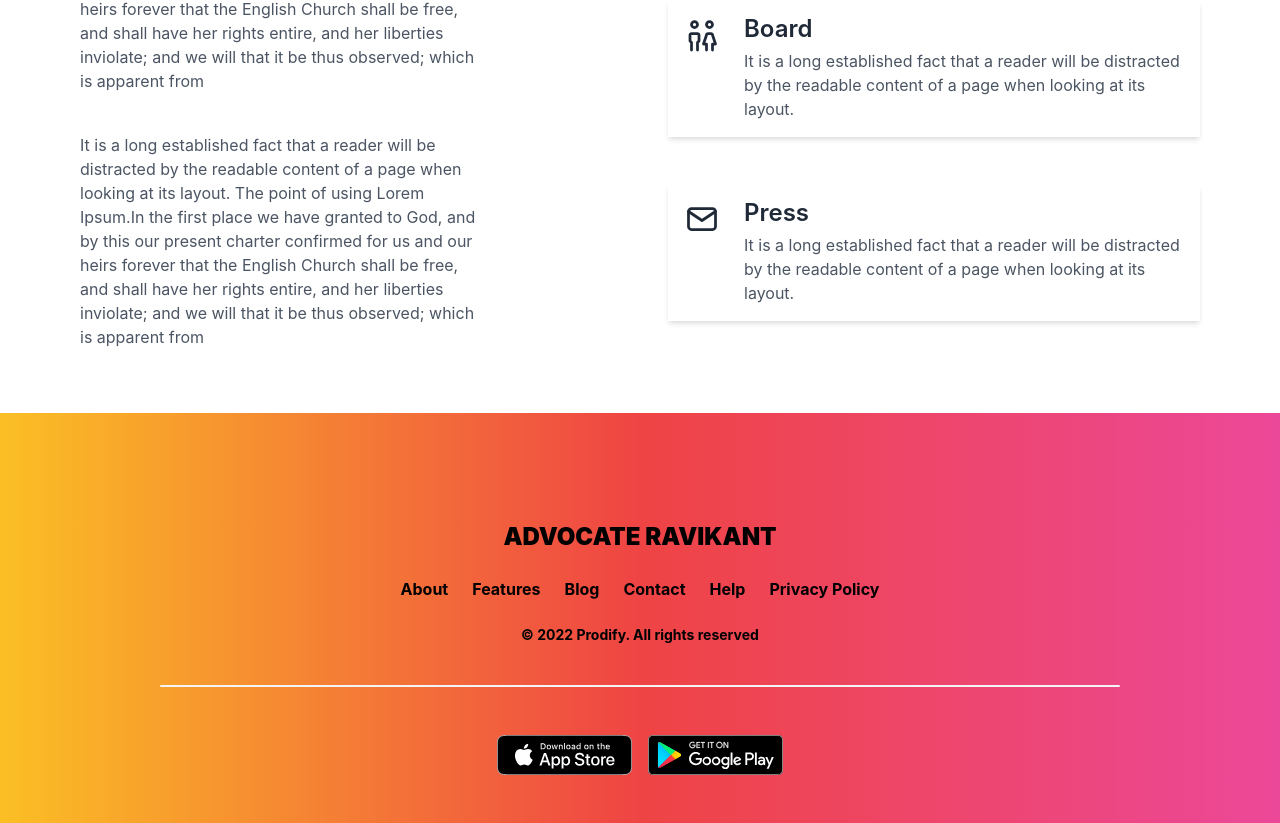
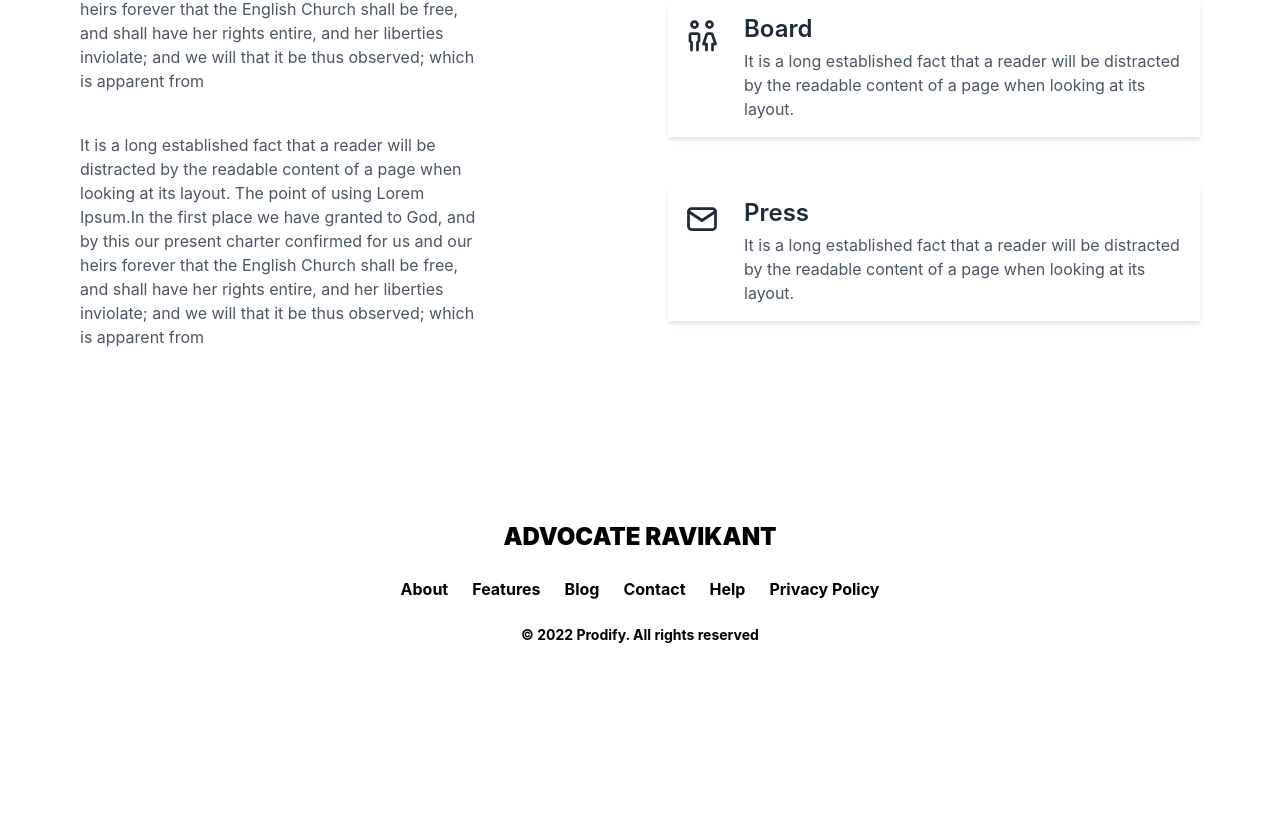
Before and after one commit to kumarpankaj28/Advocate_Website, a React (Create React App) app: page /about in a window 1280 px wide. Shown: the part 1507-2330 px from the top of the page. After the commit the page ends 2240 px from the top, so only its background shows below. Built offline with nearby package versions, Linux system fonts and the light colour scheme.

Commit message:
Footer Issues Solve

```diff
--- a/src/components/Footer/Footer.js
+++ b/src/components/Footer/Footer.js
@@ -4,7 +4,7 @@ import { Link } from "react-router-dom";
 export default function Footer() {
   return (
     <div>
-      <div className=" bg-gradient-to-r from-yellow-400 via-red-500 to-pink-500 pb-12">
+      <div className="bg-linear-pink-invert pb-12">
         <div className="mx-auto container pt-20 lg:pt-24 flex flex-col items-center justify-center">
           <div>
             {/* <svg
@@ -68,7 +68,7 @@ export default function Footer() {
               </p>
             </div>
           </div>
-          <div className="w-9/12  h-0.5 bg-gray-100 rounded-full" />
+          {/* <div className="w-9/12  h-0.5 bg-gray-100 rounded-full" />
           <div className="flex justify-between items-center pt-12">
             <div className="mr-4">
               <svg
@@ -415,7 +415,7 @@ export default function Footer() {
                 </defs>
               </svg>
             </div>
-          </div>
+          </div> */}
         </div>
       </div>
     </div>
--- a/src/components/Header/Header.js
+++ b/src/components/Header/Header.js
@@ -27,9 +27,9 @@ export default function Header() {
 
   return (
     <div>
-      <nav className={`w-full bg-gray-300 relative  `}>
+      <nav className="w-full bg-gray-300 relative">
         <div
-          className={`container bg-gray-300 mx-auto  h-20 px-6 flex items-center justify-between ${stickyClass} `}
+          className={`container bg-gray-300 mx-auto w-full h-20 px-6 flex items-center justify-between ${stickyClass} `}
         >
           <div className="">
             <h1 className="lg:ml-24 ">
```
